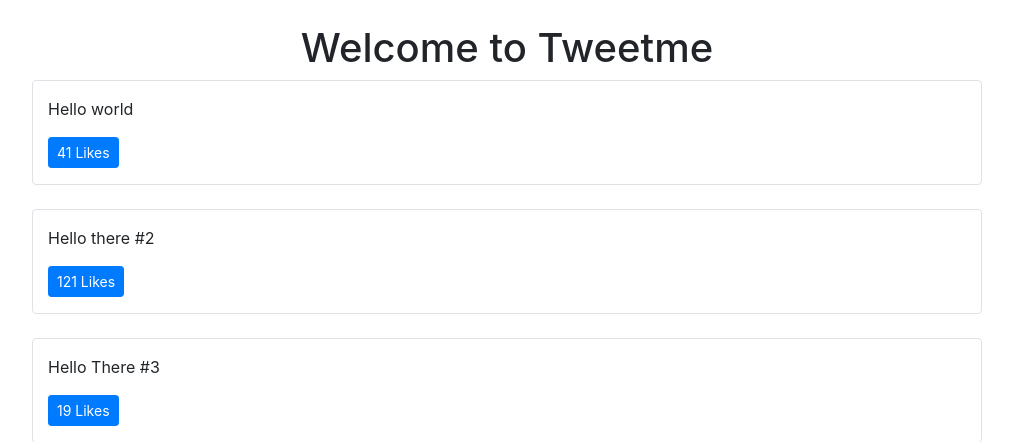
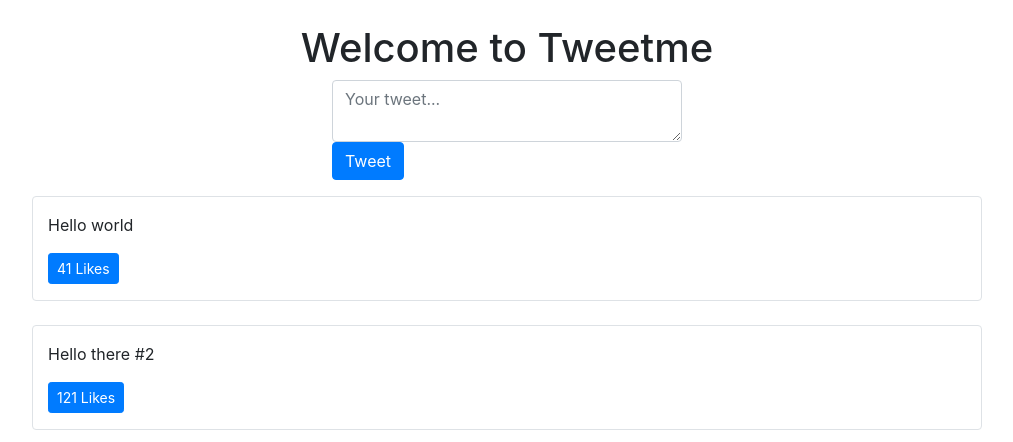
Before and after one commit to Smendowski/tweetme, a Django app: page / in a window 1280 px wide. Shown: the part 56-498 px from the top of the page, without its empty margins (133-1146 px from the left). Run offline with Django 3.2, Linux system fonts and the light colour scheme; data comes from the database, SQL or seed files in the repository; both versions use the stored data as it was after the commit; some libraries are stand-ins or nearby versions.

Commit message:
Adding styled form to the logical endpoint
- Solved csrf_token error adding adnotation to the endpoint handling function

```diff
--- a/templates/components/form.html
+++ b/templates/components/form.html
@@ -1,4 +1,4 @@
-<form method="POST"> {% csrf_token %}
+<form method='POST'> {% csrf_token %}
   {{ form.as_p}}
   <button type="submit" class='btn btn-secondary'>Save</button>
 </form>
--- a/templates/pages/home.html
+++ b/templates/pages/home.html
@@ -12,6 +12,20 @@ Amazing
   </div>
 </div>
 
+<div class='row mb-3'>
+  <div class='col-md-4 mx-auto col-10'>
+    <!--action -> define the enpoint, destination of sending data-->
+    <form class='form' method='POST' action='/create-tweet'>
+      {% csrf_token %}
+      <!-- no mather what, redirect to the home page after
+      submiting a form-->
+      <input type='hidden' value='/' name='next' />
+      <textarea class='form-control' name='content' placeholder='Your tweet...'></textarea>
+      <button type='submit' class='btn btn-primary'>Tweet</button>
+      <!-- Button przekierowuje nas do endpointu, przekazując treść, endpoint umożliwia zapisanie treści do bazy danych.  Połączenie wystylizowanej form z logiką-->
+    </form>
+  </div>
+</div>
 
 <div class='row' id='tweets'>
   Loading...
--- a/tweets/views.py
+++ b/tweets/views.py
@@ -5,12 +5,15 @@ from django.shortcuts import render
 from .forms import TweetForm
 from .models import Tweet
 
+# Without it... csrf_token error or mismatch
+from django.views.decorators.csrf import csrf_protect
+
 # Create your views here.
 def home_view(request, *args, **kwargs):
   # Renderign template
   return render(request, "pages/home.html", context={}, status=200)
 
-
+@csrf_protect
 def tweet_create_view(request, *args, **kwargs):
   # TweetForm class can be initialized with data or not (None)
   form = TweetForm(request.POST or None)
```
Also changed, not shown: db.sqlite3.
